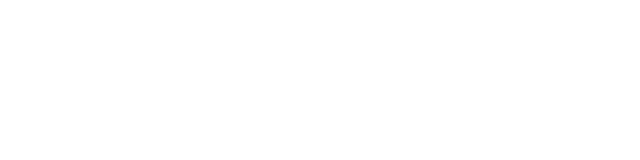
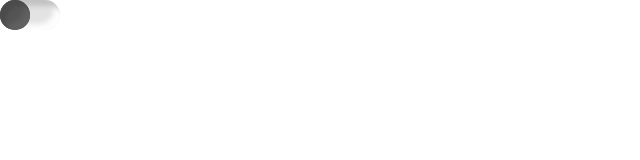
Before and after one commit to Ahnseungc/GeekHouse, a Next.js app: page / in a window 1280 px wide. Shown: the top 160 px of the page, without its empty margins (0-640 px from the left). Built offline with nearby package versions, Linux system fonts and the light colour scheme.

Commit message:
feat: Toggle 기능

```diff
--- /dev/null
+++ b/components/GlobalStyleBox/index.tsx
@@ -0,0 +1,8 @@
+import { GlobalStyleBox } from "./style";
+import { ChildProps } from "@/types/db";
+
+const GlobalStyle = ({ children }: ChildProps) => {
+  return <GlobalStyleBox>{children}</GlobalStyleBox>;
+};
+
+export default GlobalStyle;
--- /dev/null
+++ b/components/GlobalStyleBox/style.ts
@@ -0,0 +1,14 @@
+import styled from "styled-components";
+
+export const GlobalStyleBox = styled.div`
+  color: ${(props) => props.theme.textColor};
+  font-weight: ${(props) => props.theme.fontWeight};
+  background-color: ${(props) => props.theme.bgColor};
+  transition: all 0.5s;
+  width: 100vw;
+  height: 100vh;
+
+  a {
+    color: ${(props) => props.theme.textColor};
+  }
+`;
--- /dev/null
+++ b/components/ThemeButton/index.tsx
@@ -0,0 +1,14 @@
+import React from "react";
+
+import { ThemeButtonSwitch } from "./style";
+import { ThemeFlag } from "@/store/theme";
+
+type Props = {
+  currentTheme: ThemeFlag;
+};
+
+const ThemeButton = ({ currentTheme }: Props) => {
+  return <ThemeButtonSwitch currentTheme={currentTheme}></ThemeButtonSwitch>;
+};
+
+export default ThemeButton;
--- /dev/null
+++ b/components/ThemeButton/style.ts
@@ -0,0 +1,24 @@
+import styled from "styled-components";
+
+import { ThemeButtonProps } from "@/types/db";
+import { ThemeFlag } from "@/store/theme";
+
+export const ThemeButtonSwitch = styled.button<ThemeButtonProps>`
+  width: 30px;
+  height: 30px;
+  position: absolute;
+  border: none;
+  border-radius: 50%;
+  background-color: ${(props) => props.theme.togglerButtonColor};
+  box-shadow: ${(props) => props.theme.togglerButtonShadow};
+
+  transform: ${(props) =>
+    props.currentTheme === ThemeFlag.dark
+      ? "translateX(30px)"
+      : "translateX(0)"};
+  transition: all 0.3s;
+
+  &:hover {
+    cursor: pointer;
+  }
+`;
--- /dev/null
+++ b/components/ThemeToggle/index.tsx
@@ -0,0 +1,26 @@
+import ThemeButton from "@/components/ThemeButton";
+import { ToggleBox } from "./style";
+import { useRecoilState } from "recoil";
+import { ThemeFlag, currentThemeState } from "@/store/theme";
+import { useCallback } from "react";
+
+const ThemeToggle = () => {
+  const [currentTheme, setCurrentTheme] = useRecoilState(currentThemeState);
+  const onChangeThemeHandler = useCallback(() => {
+    if (currentTheme === ThemeFlag.dark) {
+      setCurrentTheme(ThemeFlag.light);
+      localStorage.setItem("dark_mode", String(ThemeFlag.light));
+    } else {
+      setCurrentTheme(ThemeFlag.dark);
+      localStorage.setItem("dark_mode", String(ThemeFlag.dark));
+    }
+  }, [currentTheme]);
+
+  return (
+    <ToggleBox onClick={onChangeThemeHandler}>
+      <ThemeButton currentTheme={currentTheme} />
+    </ToggleBox>
+  );
+};
+
+export default ThemeToggle;
--- /dev/null
+++ b/components/ThemeToggle/style.ts
@@ -0,0 +1,19 @@
+import styled from "styled-components";
+
+export const ToggleBox = styled.div`
+  display: flex;
+  align-items: center;
+  width: 60px;
+  height: 30px;
+  border-radius: 15px;
+  background-color: ${(props) => props.theme.togglerColor};
+  box-shadow: ${(props) => props.theme.togglerShadow};
+  -webkit-user-select: none;
+  -moz-user-select: none;
+  -ms-user-select: none;
+  user-select: none;
+
+  &:hover {
+    cursor: pointer;
+  }
+`;
--- a/pages/index.tsx
+++ b/pages/index.tsx
@@ -1,10 +1,11 @@
-import { useEffect } from "react";
 import { useRecoilState } from "recoil";
 import { currentThemeState, ThemeFlag } from "@/store/theme";
 import { theme } from "@/styles/ThemeStyles";
 import { MainContainer } from "@/styles/MainStyle";
 import { ThemeProvider } from "styled-components";
 import { ChildProps } from "@/types/db";
+import GlobalStyle from "@/components/GlobalStyleBox";
+import ThemeToggle from "@/components/ThemeToggle";
 
 const Home = ({ children }: ChildProps) => {
   const [currentTheme, setCurrentTheme] = useRecoilState(currentThemeState);
@@ -15,7 +16,10 @@
         currentTheme === ThemeFlag.dark ? theme.darkTheme : theme.lightTheme
       }
     >
-      <MainContainer></MainContainer>
+      <MainContainer>
+        <ThemeToggle />
+        <GlobalStyle>{children}</GlobalStyle>
+      </MainContainer>
     </ThemeProvider>
   );
 };
```
